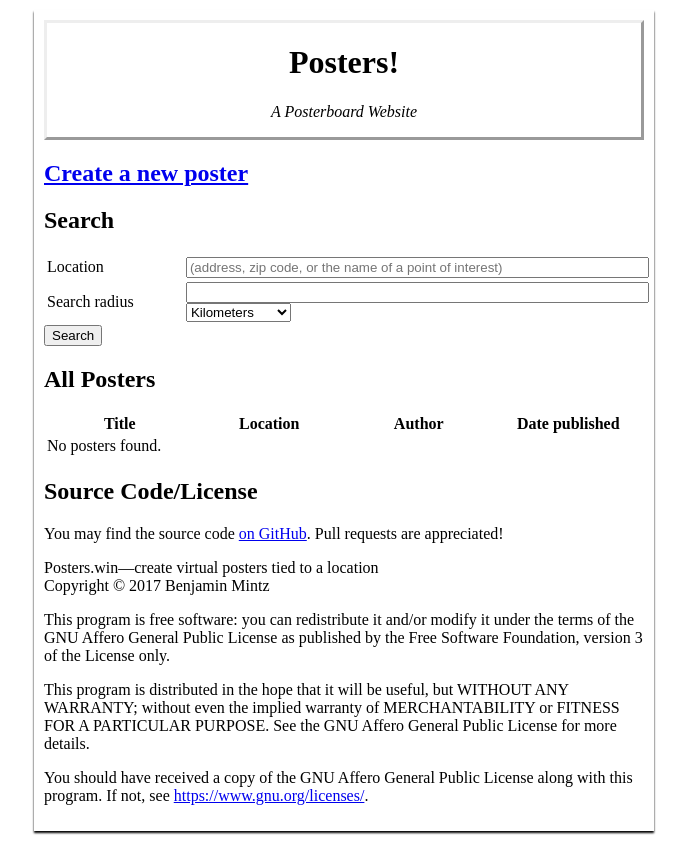
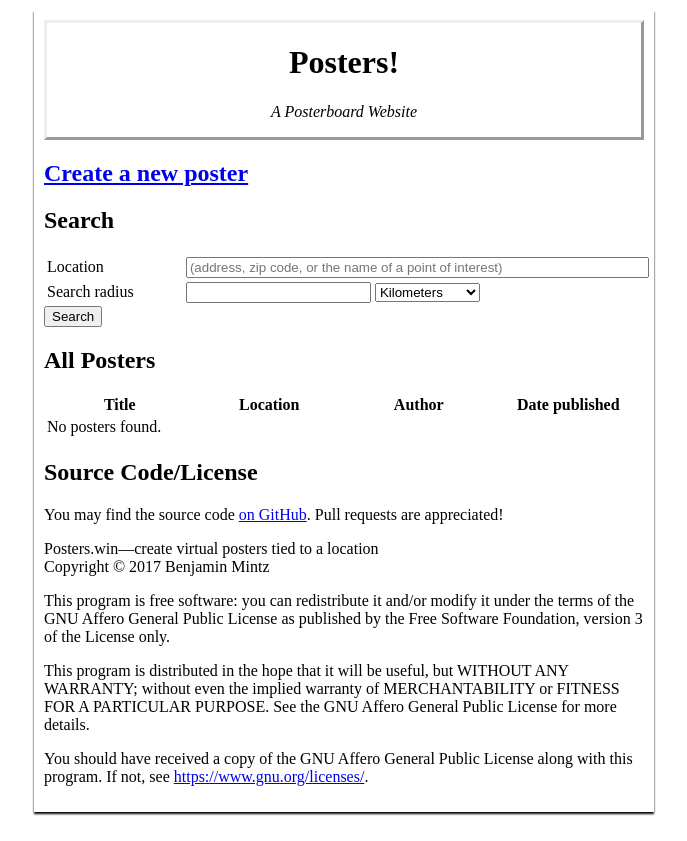
Before and after one commit to bmintz/posters, a Flask app: page /index in a window 1280 px wide. Shown: the whole page, without its empty margins (296-983 px from the left). After the commit the page ends 816 px from the top, so only its background shows below. Run offline with Flask 2, Linux system fonts and the light colour scheme.

Commit message:
styles: make room for the unit dropdown

```diff
--- a/static/css/styles.css
+++ b/static/css/styles.css
@@ -48,3 +48,7 @@ label:not(.no-label-br):after {
 label #units:after {
 	content: "";
 }
+
+input[name="radius"] {
+	width: inherit;
+}
```
